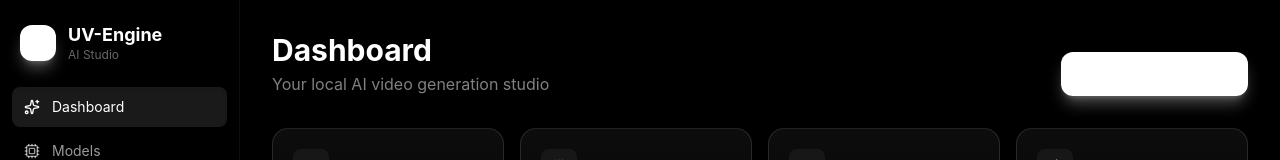
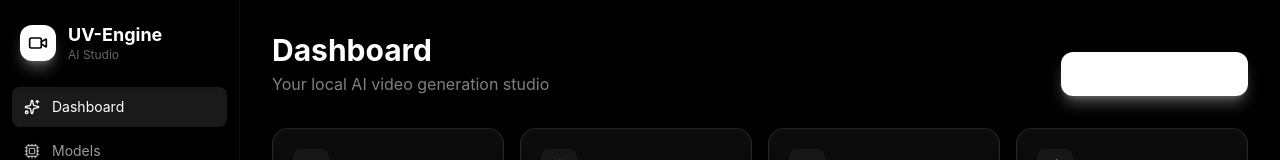
Before and after one commit to Lhordstarr/UV-Engine, a React (Vite) app in the folder frontend/: page / in a window 1280 px wide. Shown: the top 160 px of the page. Built offline with nearby package versions, Linux system fonts and the light colour scheme; no server answers.

Commit message:
Fix icon: black/white video icon for favicon and sidebar

```diff
--- a/frontend/src/App.jsx
+++ b/frontend/src/App.jsx
@@ -25,7 +25,7 @@ export default function App() {
         <aside className="w-60 shrink-0 border-r border-white/5 bg-black/30 backdrop-blur-xl flex flex-col">
           <div className="px-5 py-6 flex items-center gap-3">
             <div className="w-9 h-9 rounded-xl bg-gradient-to-br from-white to-white flex items-center justify-center shadow-lg shadow-white/30">
-              <Video className="w-5 h-5 text-white" />
+              <Video className="w-5 h-5 text-black" />
             </div>
             <div>
               <div className="font-bold text-lg leading-tight">UV-Engine</div>
```
Also changed, not shown: frontend/public/favicon.svg.
